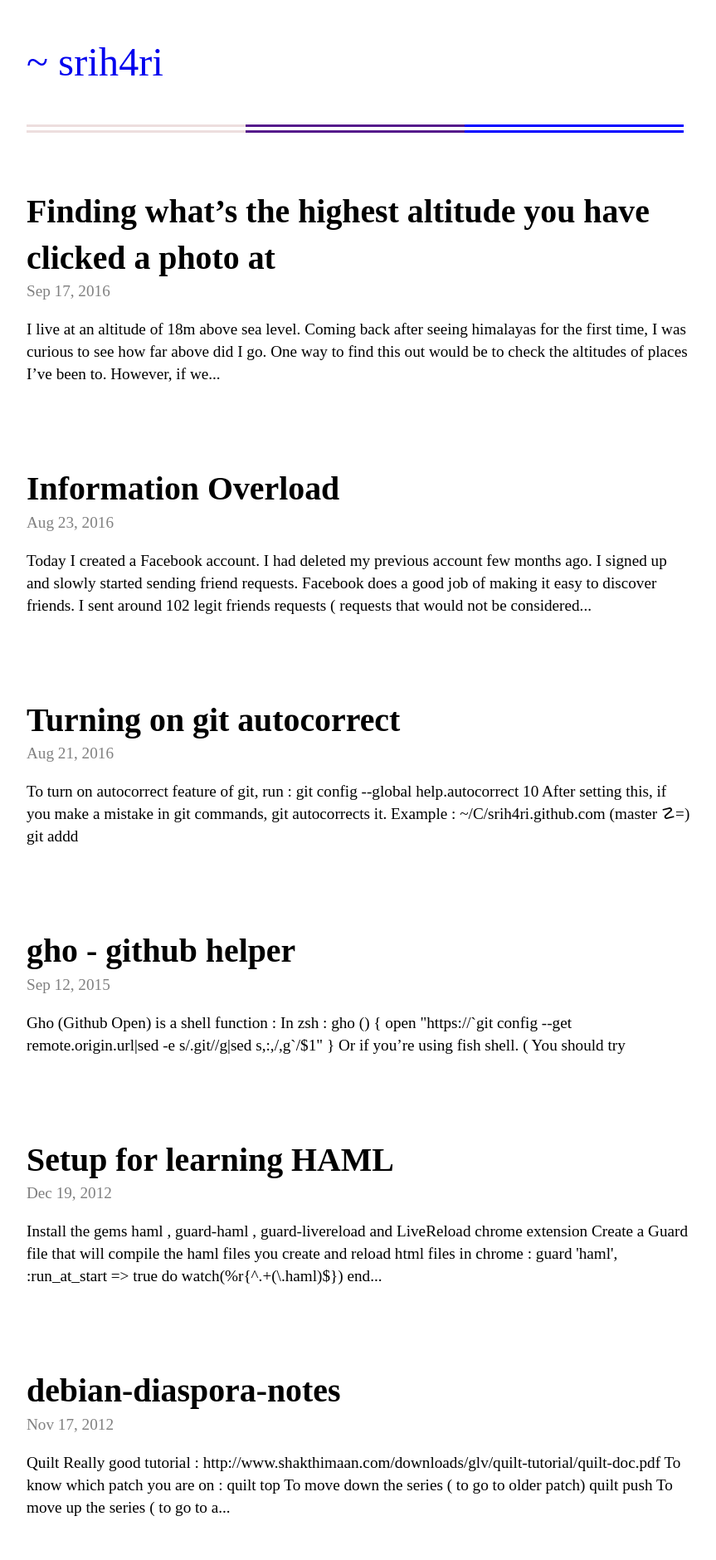
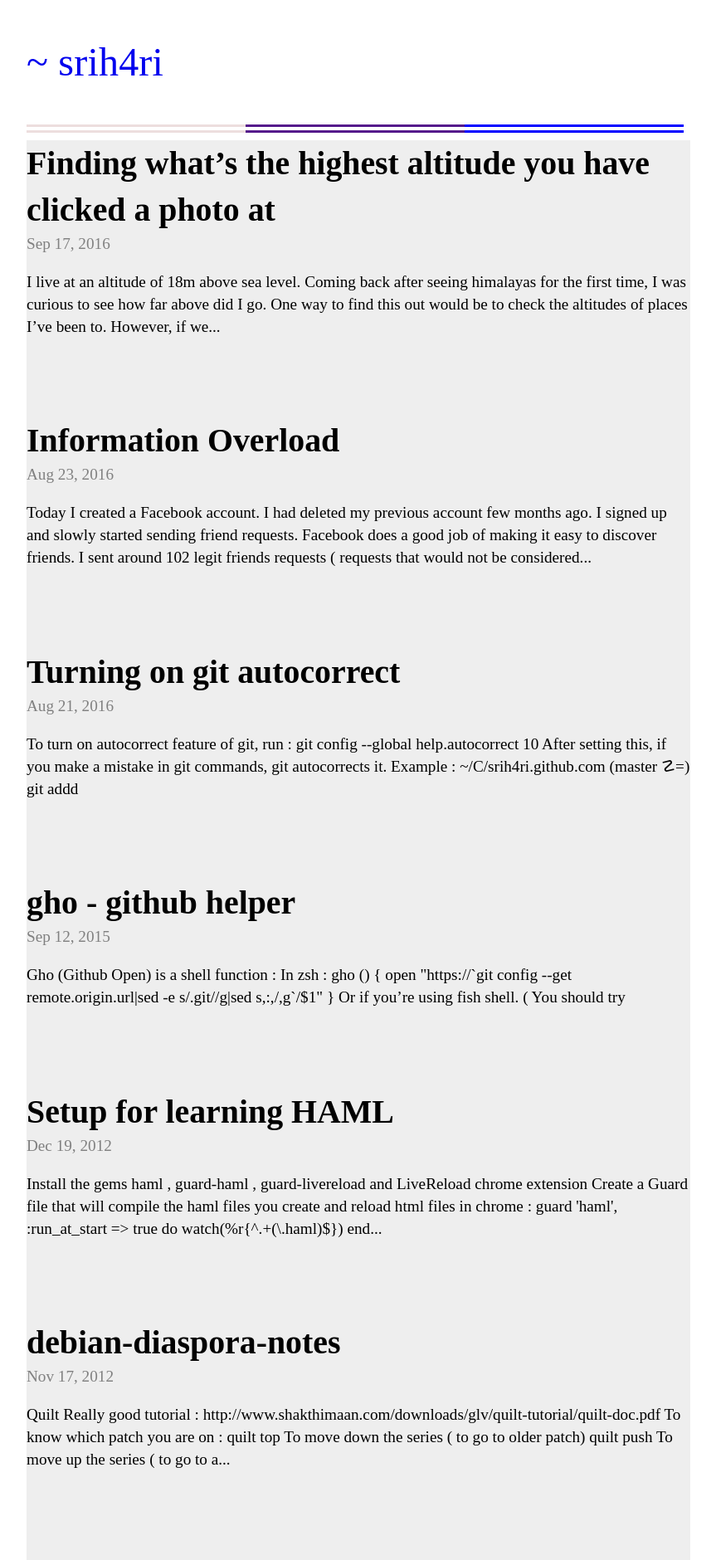
Before and after one commit to srih4ri/srih4ri.github.com, a Jekyll site: the page built from index.html, in a window 1280 px wide. Shown: the top 1880 px of the page at 83% size, without its empty margins (208-1071 px from the left). Built offline with Jekyll 4.4.1, drawn with Linux system fonts in a browser that asks for light colours.

Commit message:
Cleanup css; fix width for mobile devices

```diff
--- a/css/srih4ri.css
+++ b/css/srih4ri.css
@@ -6,13 +6,18 @@
     padding: 0px;
 }
 body {
-    /* padding: 0em 11em; */
     font-family: Avenir Next;
     font-size: larger;
-    width: 800px;
     margin: auto;
+    width: auto;
     height: 100%;
     line-height: 1.4;
+}
+
+@media (min-width: 900px) {
+    body {
+        width: 800px;
+    }
 }
 
 .site-title{
@@ -33,8 +38,9 @@
 }
 
 .content {
-    margin-top: 4em;
+    background: #eee;
 }
+
 .postlist{
     list-style: none;
 }
@@ -74,23 +80,6 @@
 
 .postlist__post {
     margin-bottom: 5em;
-}
-#antiminimal-box{
-    background-color: #333333;
-    position: fixed;
-    top: 0px;
-    left: 0px;
-    height: 5em;
-    width: 5em;
-}
-
-#antiminimal-box1{
-    background-color: #333333;
-    position: fixed;
-    right: 2em;
-    bottom: 2em;
-    height: 2em;
-    width: 2em;
 }
 
 .hero{
```
